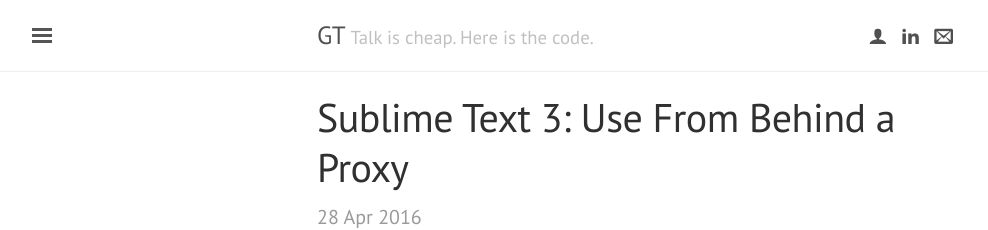
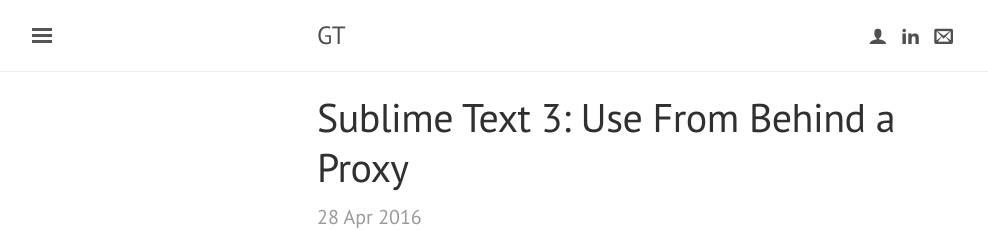
Before and after one commit to tengg/tengg.github.io, a Jekyll site: the page built from index.html, in a window 1280 px wide. Shown: the top 230 px of the page, without its empty margins (3-991 px from the left). Built offline with Jekyll 4.4.1, drawn with Linux system fonts in a browser that asks for light colours; nearby versions of some CDN libraries; some web fonts are replaced; the list of posts is cut into pages by our own code.

Commit message:
Update _config.yml

```diff
--- a/_config.yml
+++ b/_config.yml
@@ -5,7 +5,7 @@
 
 # Setup
 title:               GT
-tagline:             'Talk is cheap. Here is the code.'
+tagline:             ''
 description:         'Keep simple.'
 url:                 http://geteng.xyz
 baseurl:             ''
```
